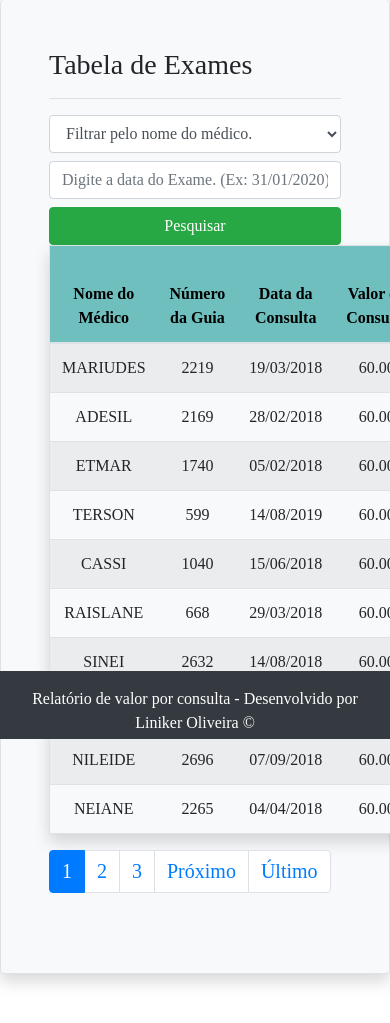
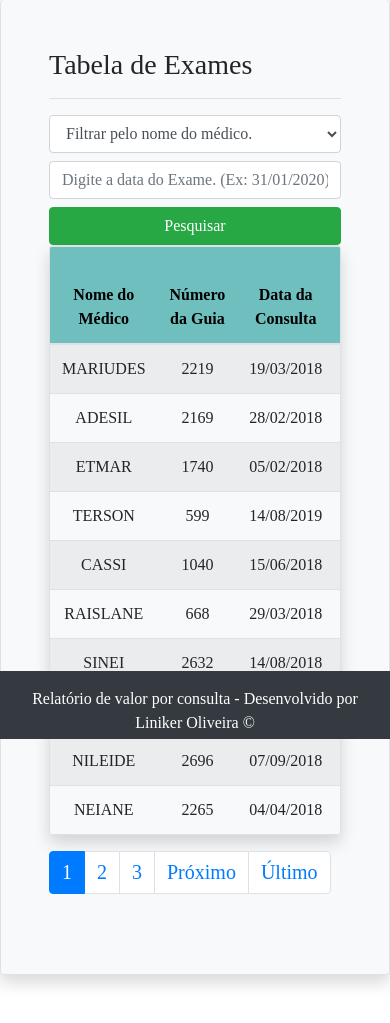
Before and after one commit to linikerunk/medical-report, a Django app: page / in a window 390 px wide; the page is wider, and only the part inside the window is pictured. Shown: the part 105-1128 px from the top of that part. Before the commit the page ends 1090 px from the top of that part, so only its background shows below. Run offline with Django 3.2, Linux system fonts and the light colour scheme; data comes from the database, SQL or seed files in the repository; some libraries are stand-ins or nearby versions.

Commit message:
Making the main table responsive

```diff
--- a/core/templates/index.html
+++ b/core/templates/index.html
@@ -31,7 +31,7 @@
     </div>
 
     <div class="col-md-12">
-    <table class="table table-striped table border rounded bg-light shadow">
+    <table class="table table-striped table-responsive-sm border rounded bg-light shadow">
         <thead id="custom-thead">
           <tr>
               <th>Nome do Médico</th>
```
